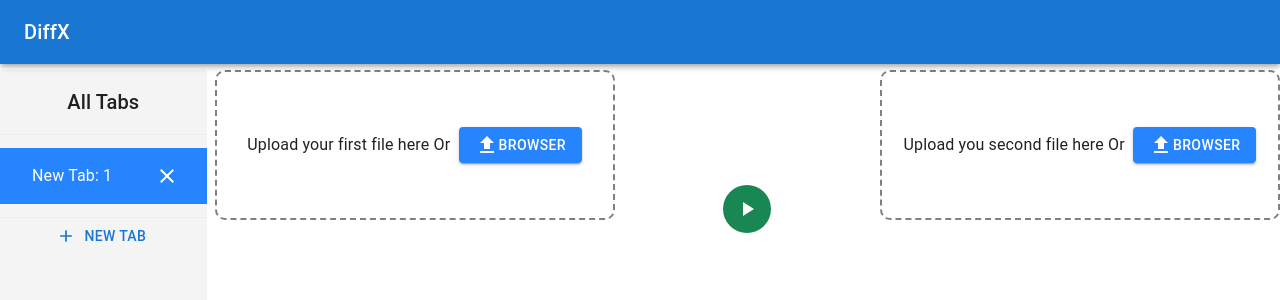
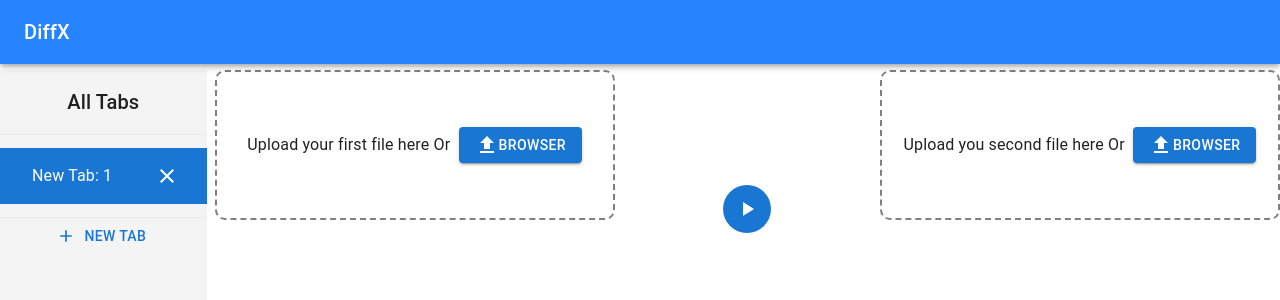
Before and after one commit to connectaak/datadiff, a React (Create React App) app: page /#/ in a window 1280 px wide. Shown: the top 300 px of the page. Built offline with nearby package versions, Linux system fonts and the light colour scheme.

Commit message:
color changed header and buton

```diff
--- a/src/Components/Common/DataGrid/GridTopBar.js
+++ b/src/Components/Common/DataGrid/GridTopBar.js
@@ -3,17 +3,22 @@
   Save,
   TableRows
 } from "@mui/icons-material";
-import { IconButton, Tooltip } from "@mui/material";
-import React from "react";
+import { Box, IconButton, InputAdornment, TextField, Tooltip } from "@mui/material";
+import React, { useState } from "react";
 // import CustomToolbar from "../CustomToolbar";
-
+import SearchIcon from '@mui/icons-material/Search';
 export default function GridTopBar({
   filter,
   setFilter,
   apiRef
 }) {
+  const [filterValue,setFilterValue]=useState("")
 
-
+  const handleQuickFilterChange = (event) => {
+    const value = event.target.value;
+    apiRef.current.setQuickFilterValues(value);
+    setFilterValue(value)
+  };
   const handleExport= () => {
     const gridApi = apiRef.current;
     gridApi.exportDataAsCsv({ delimiter: ";", utf8WithBom: true });
@@ -25,7 +30,7 @@
   };
 
   return (
-    <div className="bg-success mt-3">
+    <Box sx={{background:"#1976d2"}} className=" mt-3">
       <div className="d-flex ">
         <div style={{ display: "flex", gap: "0.5rem", flex: "1" }}>
           <Tooltip title=" All Rows">
@@ -36,13 +41,7 @@
               <TableRows sx={{ color: filter === "all" ? "yellow" : "white" }} />
             </IconButton>
           </Tooltip>{" "}
-          {/* <Tooltip title="Only in Data 1">
-            <IconButton onClick={() => setFilter("_onlyInDb1")}>
-              <JoinLeft
-                sx={{ color: filter === "_onlyInDb1" ? "yellow" : "white" }}
-              />
-            </IconButton>
-          </Tooltip> */}
+
           <Tooltip title=" Not Matched ">
             <IconButton onClick={() => setFilter("different")}>
               <GridOff
@@ -50,13 +49,7 @@
               />
             </IconButton>
           </Tooltip>
-          {/* <Tooltip title="Only in Data 2">
-            <IconButton onClick={() => setFilter("_onlyInDb2")}>
-              <JoinRight
-                sx={{ color: filter === "_onlyInDb2" ? "yellow" : "white" }}
-              />
-            </IconButton>
-          </Tooltip> */}
+
         </div>
         <div className="d-flex align-items-center">
         <Tooltip title="Export in Excel">
@@ -64,7 +57,25 @@
                   <Save sx={{ color: "white" }} />
                 </IconButton>
         </Tooltip>
+        <Box sx={{padding:"5px"}}>
+        <TextField
+        sx={{background:"white",margin:"0 5px", borderRadius:"5px"}}
+        id="outlined-basic"
+        value={filterValue}
+        type="search"
+        onChange={handleQuickFilterChange}
+        variant="outlined"
+        size="small"
+        InputProps={{
+          startAdornment: (
+            <InputAdornment position="start">
+              <SearchIcon />
+            </InputAdornment>
+          ),
+        }}
+        />
 
+        </Box>
           {/* <Tooltip title="Reset Grid">
             <IconButton onClick={handleReset}>
               <RotateLeftSharp sx={{ color: "white" }} />
@@ -89,6 +100,6 @@
           </Tooltip> */}
         </div>
       </div>
-    </div>
+    </Box>
   );
 }
--- a/src/Components/Comparisons/File/FileCompare.js
+++ b/src/Components/Comparisons/File/FileCompare.js
@@ -238,7 +238,7 @@
                 />
 
                 <Button
-                   sx={{backgroundColor:"#2684FF"}}
+                   sx={{backgroundColor:"#1976d2"}}
                   variant="contained"
                   component="span"
                 >
@@ -288,7 +288,7 @@
                   />
 
                   <Button
-                   sx={{backgroundColor:"#2684FF"}}
+                   sx={{backgroundColor:"#1976d2"}}
                     variant="contained"
                     component="span"
                   >
@@ -322,16 +322,16 @@
               <IconButton
                 size="large"
                 sx={{
-                  background: "#198754",
+                  background: "#1976d2",
                   color: "white",
                   "&:hover": {
                     md: {
                       backgroundColor: "#f7f3f3",
-                      color: "#198754",
+                      color: "#1976d2",
                     },
                     xs: {
                       backgroundColor: "#198754",
-                      color: "#f7f3f3",
+                      color: "#1976d2",
                     },
                   },
                 }}
@@ -341,10 +341,10 @@
                   sx={{
                     "&:hover": {
                       md: {
-                        color: "#198754",
+                        color: "#1976d2",
                       },
                       xs: {
-                        color: "#f7f3f3",
+                        color: "#1976d2",
                       },
                     },
                   }}
--- a/src/Components/Comparisons/TabsDrawer.js
+++ b/src/Components/Comparisons/TabsDrawer.js
@@ -36,10 +36,11 @@
               key={i}
               onClick={() => openTab(item.id)}
               sx={{
-                background:"#2684FF",
+                background:"#1976D2",
+                // background:"#2684FF",
                 color:"white",
                 my: "5px",
-                "&:hover": { background: "#2684FF" },
+                "&:hover": { background: "#1976D2" },
               }}
             >
               <ListItem
--- a/src/Components/Layout/Header/Header.js
+++ b/src/Components/Layout/Header/Header.js
@@ -56,7 +56,7 @@
   return (
     <Box sx={{ display: "flex" }}>
       <CssBaseline />
-      <AppBar component="nav" className="bg-green">
+      <AppBar sx={{background:"#2684FF"}} component="nav" className="bg-green">
         <Toolbar>
           <IconButton
             color="inherit"
```
Also changed, not shown: src/Components/Common/DataGrid/CompareDataGrid2.js (+203 -5 lines), 8 other files (tests, documents, lock files or other folders).
